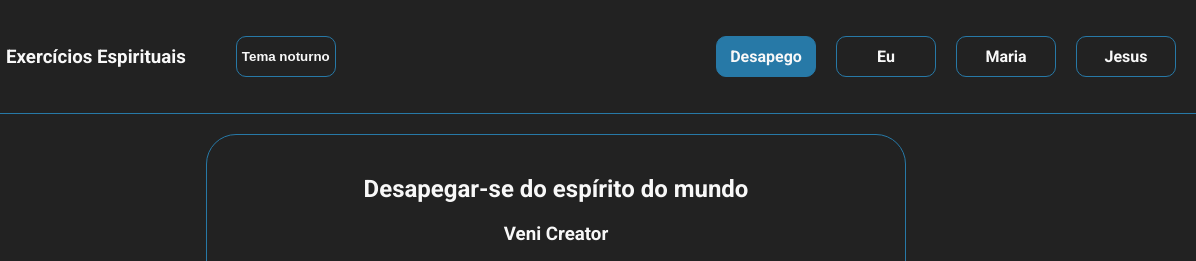
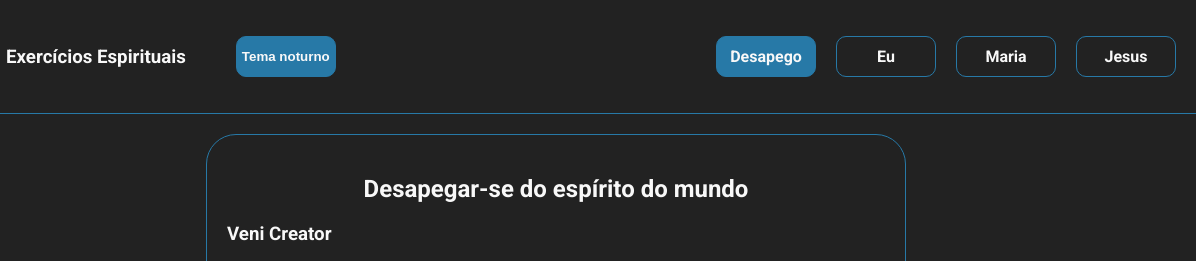
Before and after one commit to Tiago-Sant/tratado, a plain HTML site: page index.html in a window 1280 px wide. Both pictures are taken after a click on the button "Tema noturno". Shown: the top 261 px of the page, 84-1280 px from the left. Drawn offline with Linux system fonts and the light colour scheme.

Commit message:
feat: make theme active when is dark

```diff
--- a/styles.css
+++ b/styles.css
@@ -109,12 +109,14 @@ button.theme {
 }
 
 
-.link.active {
+.link.active,
+.dark .theme {
     color: var(--bg-primary);
     background: var(--color-link);
 }
 
-.dark .link.active {
+.dark .link.active,
+.dark .theme {
     color: var(--color-white);
 }
 
@@ -133,7 +135,7 @@ button.theme {
     margin-top: 160px;
 }
 
-.pray h1, .pray h3 {
+.pray h1 {
     text-align: center;
 }
 
```
